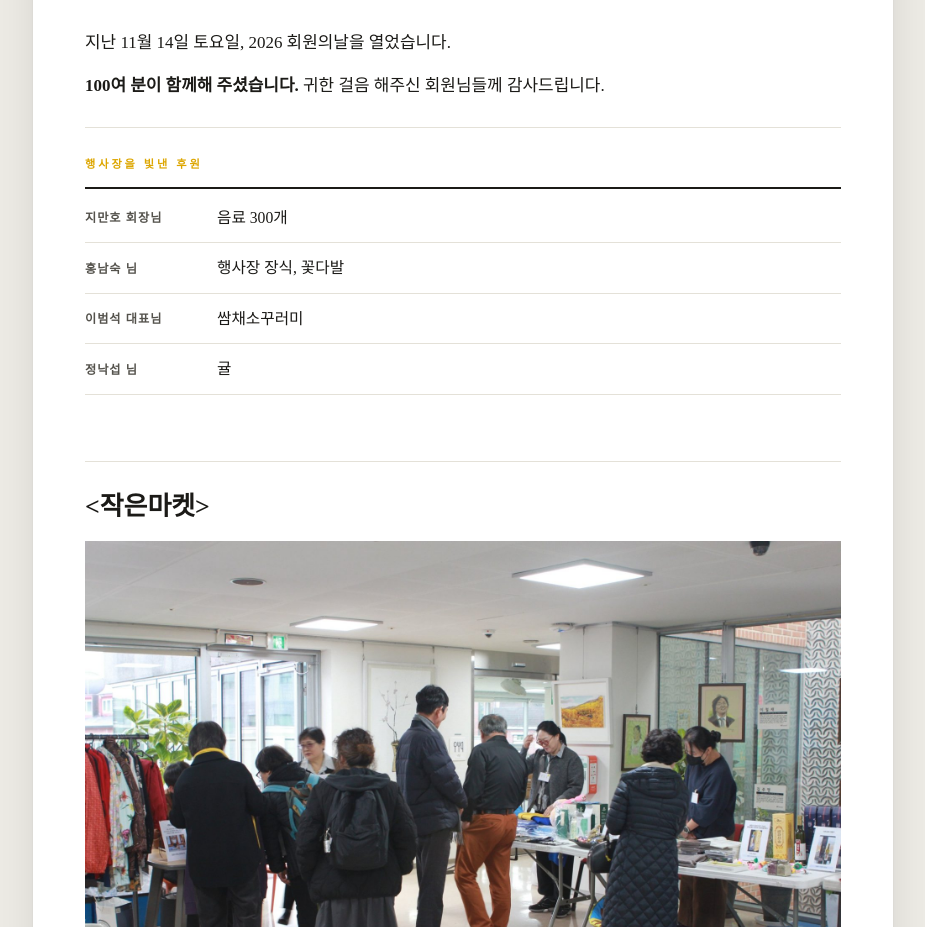
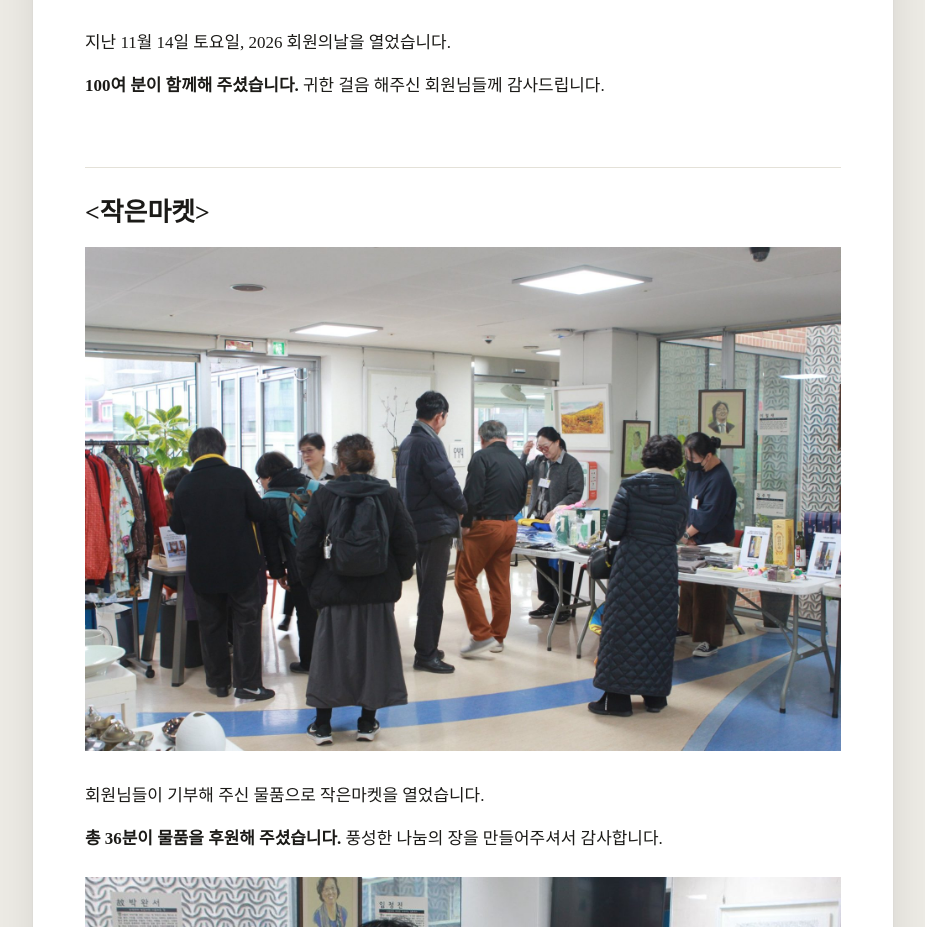
Before and after one commit to with-pws/26.11, a plain HTML site: page index.html in a window 1280 px wide. Shown: the part 1390-2317 px from the top of the page, without its empty margins (177-1102 px from the left). Drawn offline with Linux system fonts and the light colour scheme; a web font is replaced by a local one.

Commit message:
2면 행사장을 빛낸 후원 삭제
Co-Authored-By: Claude Opus 5.5 <noreply@anthropic.com>
Claude-Session: https://claude.ai/code/session_01AF5EUTDo6w4hXyDro1sJaF

```diff
--- a/index.html
+++ b/index.html
@@ -807,15 +807,6 @@
       </div>
     </section>
 
-    <section class="news">
-      <span class="eyebrow">행사장을 빛낸 후원</span>
-      <dl class="facts" style="margin-top:10px">
-        <div class="facts__row" style="grid-template-columns:120px 1fr"><dt class="facts__k">지만호 회장님</dt><dd class="facts__v" style="margin:0">음료 300개</dd></div>
-        <div class="facts__row" style="grid-template-columns:120px 1fr"><dt class="facts__k">홍남숙 님</dt><dd class="facts__v" style="margin:0">행사장 장식, 꽃다발</dd></div>
-        <div class="facts__row" style="grid-template-columns:120px 1fr"><dt class="facts__k">이범석 대표님</dt><dd class="facts__v" style="margin:0">쌈채소꾸러미</dd></div>
-        <div class="facts__row" style="grid-template-columns:120px 1fr"><dt class="facts__k">정낙섭 님</dt><dd class="facts__v" style="margin:0">귤</dd></div>
-      </dl>
-    </section>
 
     <!-- 작은마켓 -->
     <section class="news" style="margin-top:40px">
```
